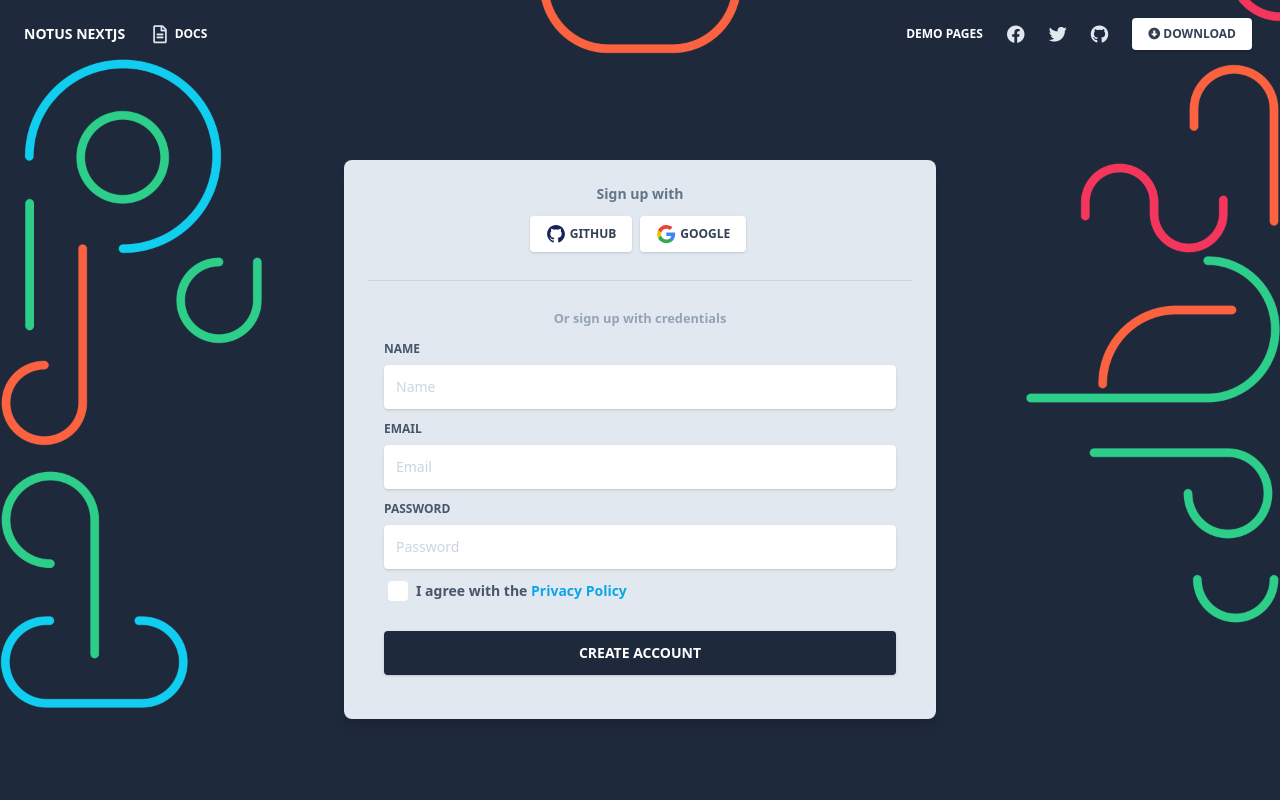
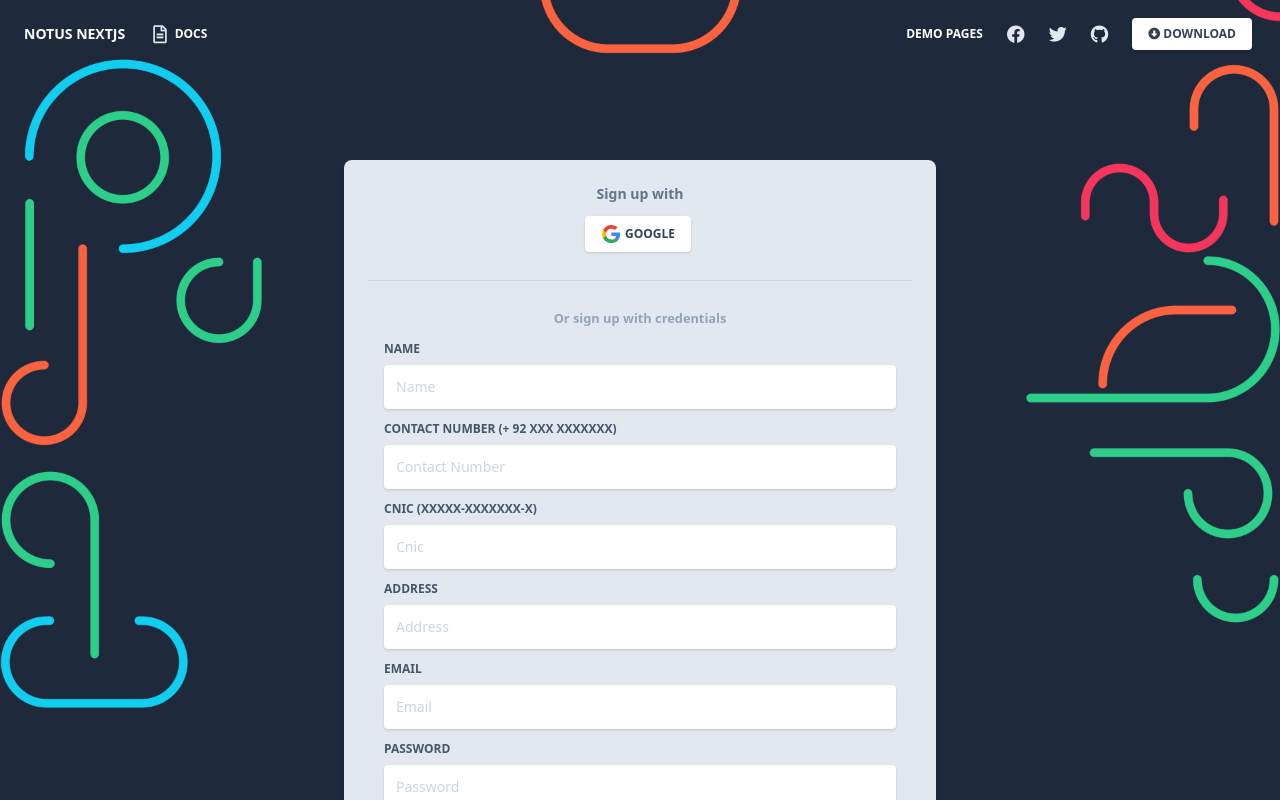
Before and after one commit to Abdullahkkr/HACKTECH, a Next.js app in the folder client/: page /auth/register in a window 1280 px wide. Shown: the top 800 px of the page. Built offline with nearby package versions, Linux system fonts and the light colour scheme.

Commit message:
initial front end by khuzaima

```diff
--- a/client/pages/auth/register.js
+++ b/client/pages/auth/register.js
@@ -1,10 +1,21 @@
-import React from "react";
+import React, { useState } from "react";
 
 // layout for page
 
 import Auth from "layouts/Auth.js";
 
 export default function Register() {
+
+  const [name, setName] = useState("")
+  const [email, setEmail] = useState("")
+  const [cnic, setCnic] = useState("")
+  const [password, setPassword] = useState("")
+  const [address, setAddress] = useState("")
+  const [contactnumber, setContactnumber] = useState("")
+
+
+
+
   return (
     <>
       <div className="container mx-auto px-4 h-full">
@@ -18,13 +29,6 @@ export default function Register() {
                   </h6>
                 </div>
                 <div className="btn-wrapper text-center">
-                  <button
-                    className="bg-white active:bg-blueGray-50 text-blueGray-700 font-normal px-4 py-2 rounded outline-none focus:outline-none mr-2 mb-1 uppercase shadow hover:shadow-md inline-flex items-center font-bold text-xs ease-linear transition-all duration-150"
-                    type="button"
-                  >
-                    <img alt="..." className="w-5 mr-1" src="/img/github.svg" />
-                    Github
-                  </button>
                   <button
                     className="bg-white active:bg-blueGray-50 text-blueGray-700 font-normal px-4 py-2 rounded outline-none focus:outline-none mr-1 mb-1 uppercase shadow hover:shadow-md inline-flex items-center font-bold text-xs ease-linear transition-all duration-150"
                     type="button"
@@ -45,15 +49,61 @@ export default function Register() {
                       className="block uppercase text-blueGray-600 text-xs font-bold mb-2"
                       htmlFor="grid-password"
                     >
-                      Name
+                    Name
                     </label>
                     <input
                       type="email"
                       className="border-0 px-3 py-3 placeholder-blueGray-300 text-blueGray-600 bg-white rounded text-sm shadow focus:outline-none focus:ring w-full ease-linear transition-all duration-150"
                       placeholder="Name"
+                      value={name}
+                      onChange={(e) => {setName(e.target.value);}}
                     />
                   </div>
-
+                  <div className="relative w-full mb-3">
+                    <label
+                      className="block uppercase text-blueGray-600 text-xs font-bold mb-2"
+                      htmlFor="grid-password"
+                    >
+                      Contact Number (+ 92 xxx xxxxxxx)
+                    </label>
+                    <input
+                      type="email"
+                      className="border-0 px-3 py-3 placeholder-blueGray-300 text-blueGray-600 bg-white rounded text-sm shadow focus:outline-none focus:ring w-full ease-linear transition-all duration-150"
+                      placeholder="Contact Number"
+                      value={contactnumber}
+                      onChange={(e) => {setContactnumber(e.target.value);}}
+                    />
+                  </div>
+                  <div className="relative w-full mb-3">
+                    <label
+                      className="block uppercase text-blueGray-600 text-xs font-bold mb-2"
+                      htmlFor="grid-password"
+                    >
+                      Cnic (xxxxx-xxxxxxx-x)
+                    </label>
+                    <input
+                      type="Cnic"
+                      className="border-0 px-3 py-3 placeholder-blueGray-300 text-blueGray-600 bg-white rounded text-sm shadow focus:outline-none focus:ring w-full ease-linear transition-all duration-150"
+                      placeholder="Cnic"
+                      value={cnic}
+                      onChange={(e) => {setCnic(e.target.value);}}
+                    />
+                  </div>
+                  <div className="relative w-full mb-3">
+                    <label
+                      className="block uppercase text-blueGray-600 text-xs font-bold mb-2"
+                      htmlFor="grid-password"
+                    >
+                      Address
+                    </label>
+                    <input
+                      type="Address"
+                      className="border-0 px-3 py-3 placeholder-blueGray-300 text-blueGray-600 bg-white rounded text-sm shadow focus:outline-none focus:ring w-full ease-linear transition-all duration-150"
+                      placeholder="Address"
+                      value={address}
+                      onChange={(e) => {setAddress(e.target.value);}}
+                    />
+                  </div>
                   <div className="relative w-full mb-3">
                     <label
                       className="block uppercase text-blueGray-600 text-xs font-bold mb-2"
@@ -65,9 +115,10 @@ export default function Register() {
                       type="email"
                       className="border-0 px-3 py-3 placeholder-blueGray-300 text-blueGray-600 bg-white rounded text-sm shadow focus:outline-none focus:ring w-full ease-linear transition-all duration-150"
                       placeholder="Email"
+                      value={email}
+                      onChange={(e) => {setEmail,(e.target.value);}}
                     />
                   </div>
-
                   <div className="relative w-full mb-3">
                     <label
                       className="block uppercase text-blueGray-600 text-xs font-bold mb-2"
@@ -79,6 +130,8 @@ export default function Register() {
                       type="password"
                       className="border-0 px-3 py-3 placeholder-blueGray-300 text-blueGray-600 bg-white rounded text-sm shadow focus:outline-none focus:ring w-full ease-linear transition-all duration-150"
                       placeholder="Password"
+                      value={password}
+                      onChange={(e) => {setPassword(e.target.value);}}
                     />
                   </div>
 
--- /dev/null
+++ b/package.json
@@ -0,0 +1,5 @@
+{
+  "dependencies": {
+    "react-phone-number-input": "^3.1.38"
+  }
+}
```
Also changed, not shown: client/pages/auth/login.js (+0 -7 lines), 1 other file (tests, documents, lock files or other folders).
